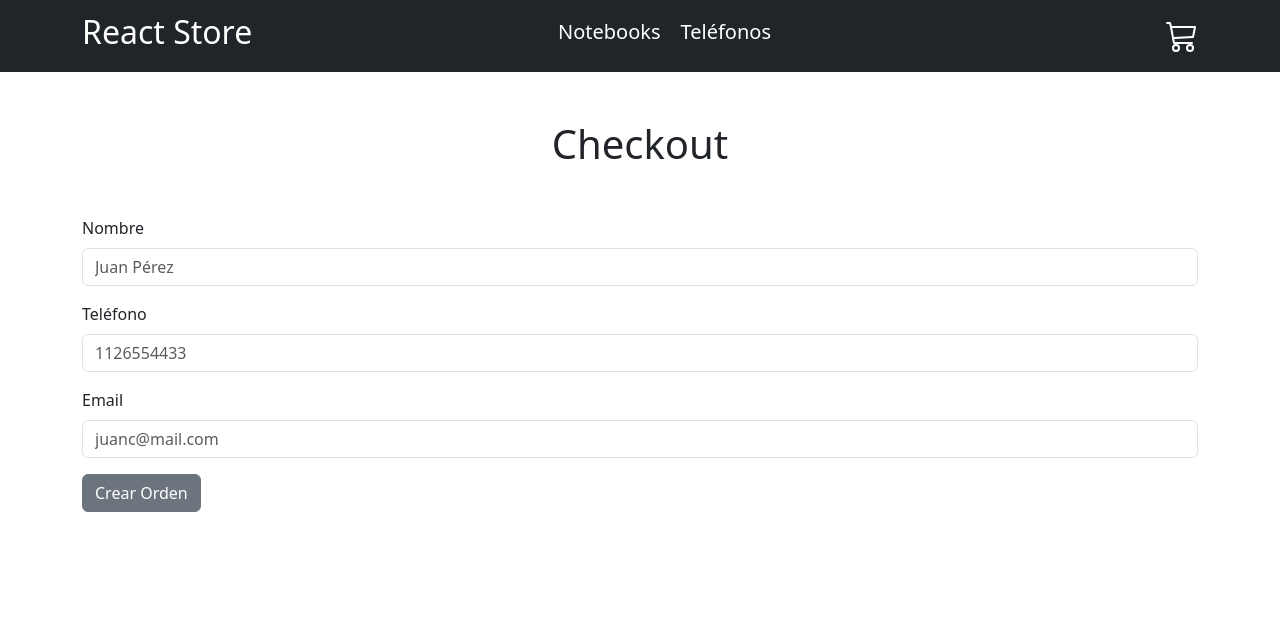
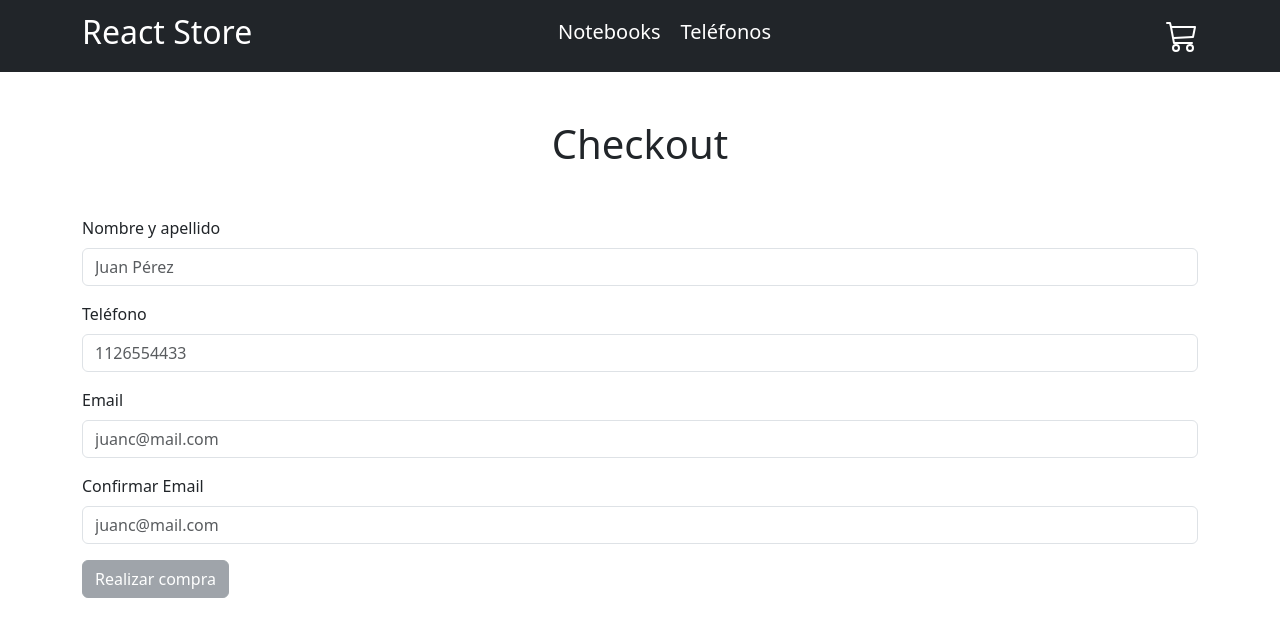
Before and after one commit to andymedina1/segunda-prueba, a React (Vite) app: page /checkout in a window 1280 px wide. Shown: the top 636 px of the page. Built offline with nearby package versions, Linux system fonts and the light colour scheme.

Commit message:
Añadida confirmación de email en Checkout
Ahora el botón para realizar la compra va a estar deshabilitado
hasta que todos los campos del formulario esten completos.

También se introdujo una comprobación adicional para revisar
que los mails ingresados sean iguales.

```diff
--- a/src/components/CheckoutForm.jsx
+++ b/src/components/CheckoutForm.jsx
@@ -1,10 +1,12 @@
 import { useState } from 'react'
-import { Button, Container, Form } from 'react-bootstrap'
+import { Button, Container, Form, Tooltip, OverlayTrigger } from 'react-bootstrap'
 
 function CheckoutForm ({ onSubmit }) {
   const [name, setName] = useState('')
   const [phoneNumber, setPhoneNumber] = useState('')
   const [email, setEmail] = useState('')
+  const [confirmEmail, setConfirmEmail] = useState('')
+  const [error, setError] = useState(false)
 
   const handlePhoneChange = (event) => {
     const value = event.target.value
@@ -22,7 +24,19 @@ function CheckoutForm ({ onSubmit }) {
 
   const handleEmailChange = (event) => {
     setEmail(event.target.value)
+    if (confirmEmail) {
+      setError(event.target.value !== confirmEmail)
+    }
   }
+
+  const handleConfirmEmailChange = (event) => {
+    setConfirmEmail(event.target.value)
+    if (email) {
+      setError(event.target.value !== email)
+    }
+  }
+
+  const formIsValid = name && phoneNumber && email && confirmEmail && (email === confirmEmail)
 
   const handleSubmit = (event) => {
     event.preventDefault()
@@ -33,7 +47,7 @@ function CheckoutForm ({ onSubmit }) {
     <Container>
       <Form onSubmit={handleSubmit}>
         <Form.Group className='mb-3' controlId='formName'>
-          <Form.Label>Nombre</Form.Label>
+          <Form.Label>Nombre y apellido</Form.Label>
           <Form.Control
             type='text'
             placeholder='Juan Pérez'
@@ -65,8 +79,30 @@ function CheckoutForm ({ onSubmit }) {
           />
         </Form.Group>
 
-        <Button variant='secondary' type='submit'>
-          Crear Orden
+        <Form.Group className='mb-3' controlId='formConfirmEmail'>
+          <Form.Label>Confirmar Email</Form.Label>
+          <OverlayTrigger
+            placement='top'
+            show={error}
+            overlay={
+              <Tooltip id='button-tooltip'>
+                Los emails no coinciden.
+              </Tooltip>
+            }
+          >
+            <Form.Control
+              type='email'
+              placeholder='juanc@mail.com'
+              value={confirmEmail}
+              onChange={handleConfirmEmailChange}
+              isInvalid={error}
+              required
+            />
+          </OverlayTrigger>
+        </Form.Group>
+
+        <Button variant='secondary' type='submit' disabled={!formIsValid}>
+          Realizar compra
         </Button>
       </Form>
     </Container>
```
